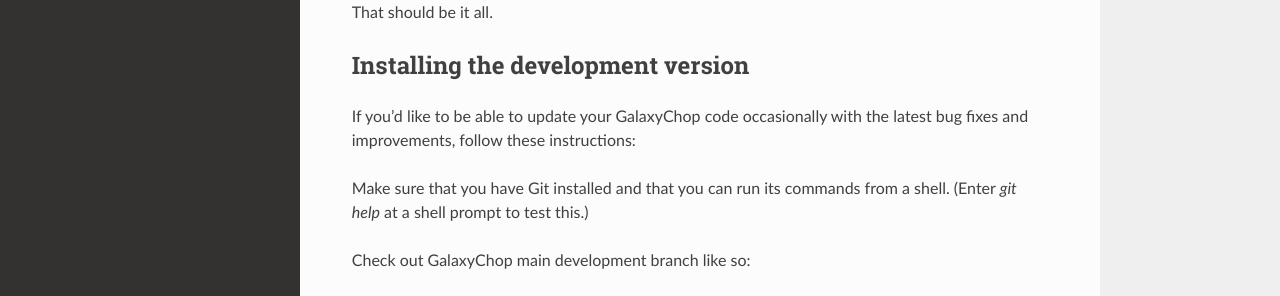
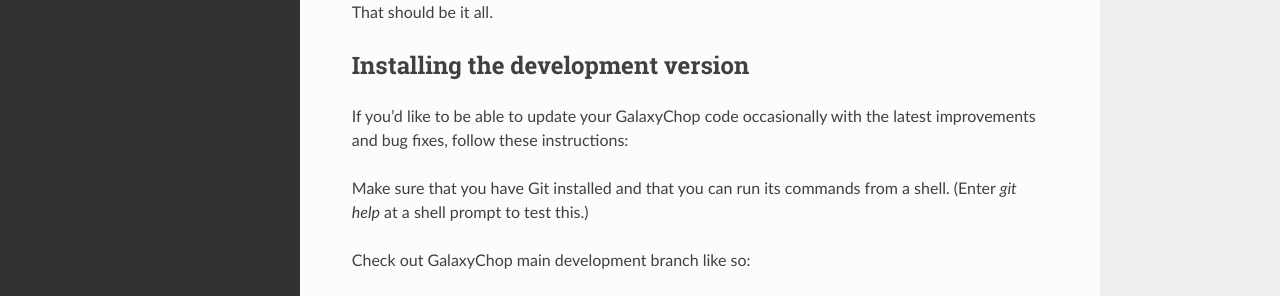
Before and after one commit to vcristiani/galaxy-chop, a Sphinx documentation site: the page built from docs/source/installation.rst, in a window 1280 px wide and 1267 px high. Shown: the part 559-855 px from the top of the window. Built offline with Sphinx 7.4.7 and the Read the Docs theme 2.0.0, drawn with Linux system fonts in a browser that asks for light colours; the version number could not be read and is left out.

```diff
--- a/docs/source/installation.rst
+++ b/docs/source/installation.rst
@@ -30,7 +30,7 @@ Installing the development version
 ^^^^^^^^^^^^^^^^^^^^^^^^^^^^^^^^^^
 
 If you’d like to be able to update your GalaxyChop code occasionally with the
-latest bug fixes and improvements, follow these instructions:
+latest improvements and bug fixes, follow these instructions:
 
 Make sure that you have Git installed and that you can run its commands from a shell.
 (Enter *git help* at a shell prompt to test this.)
```
